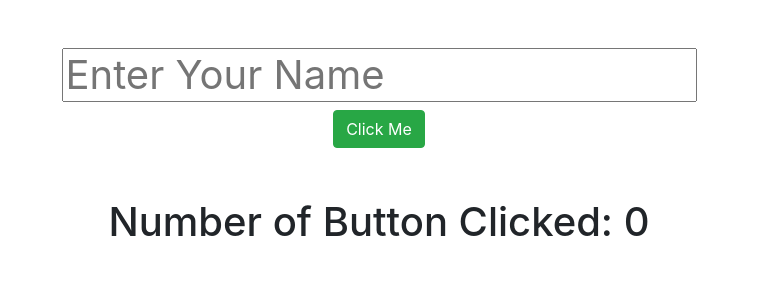
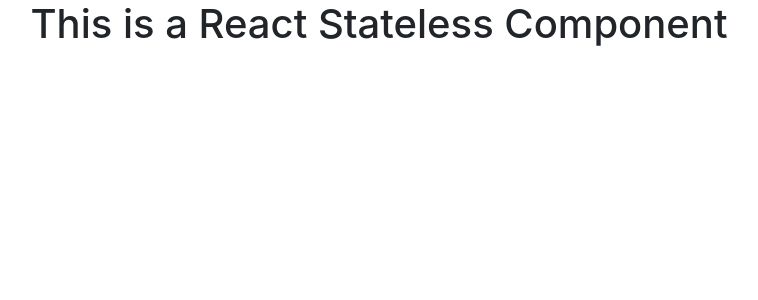
Before and after one commit to joyantabd/React-Findings, a React (Create React App) app: page / in a window 1280 px wide. Shown: the top 300 px of the page, without its empty margins (261-1019 px from the left). Built offline with nearby package versions, Linux system fonts and the light colour scheme.

Commit message:
Stateless Component

```diff
--- a/src/components/App.js
+++ b/src/components/App.js
@@ -1,45 +1,17 @@
 import React, { Component } from 'react';
 import './App.css';
+import Staless from './StatelessComponent';
 
 
 
 class App extends Component {
 
-  state= {
-    name: '',
-    click: 0
-  }
-
-  clickhandeler = () => {
-    alert('I am Clicked')
-    this.setState({
-      click: this.state.click + 1
-    })
-}
-
-  inputHandler = (event) => {
-    this.setState({
-      name: event.target.value
-    })
-  }
 
   render() {
     return (
       <div className="App">
 
-        <h1>
-        <div className='container my-5'>
-          <input onChange={this.inputHandler}  value={this.state.name} type='text' placeholder='Enter Your Name'/><br/>
-        <button className='btn btn-success' onClick={this.clickhandeler}>
-          Click Me
-     </button>
-        </div>
-
-        Number of Button Clicked: {this.state.click}
-
-        {this.state.name ? <p> Hello Mr,{this.state.name}</p> : '' }
-
-        </h1>
+        <Staless name='React'/>
       </div>
 
     );
@@ -47,5 +19,3 @@ class App extends Component {
 }
 
 export default App;
-
-//Button Event is inLine event Here
--- /dev/null
+++ b/src/components/StatelessComponent.js
@@ -0,0 +1,7 @@
+import React from 'react'
+
+const Staless = (props) => {
+    return <h1>This is a {props.name} Stateless Component</h1>
+}
+
+export default Staless
```
